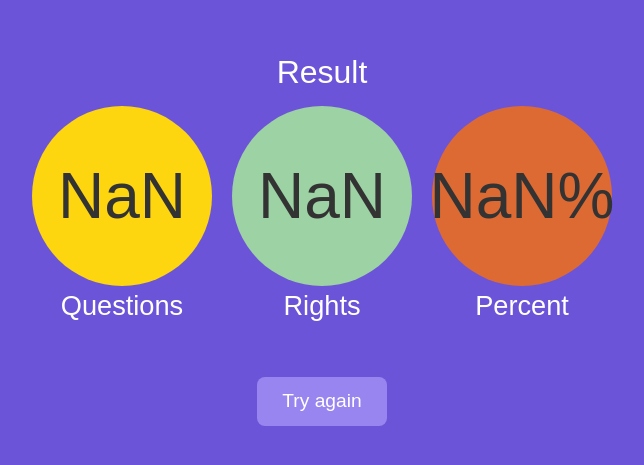
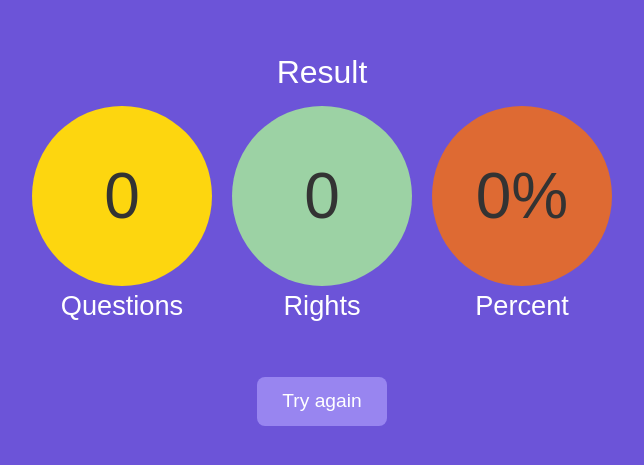
Before and after one commit to FelipeEnne/next-questions, a Next.js app: page /result in a window 1280 px wide. Shown: the part 163-628 px from the top of the page, without its empty margins (318-962 px from the left). Built offline with nearby package versions, Linux system fonts and the light colour scheme.

Commit message:
fix builds

```diff
--- a/components/Questionary.tsx
+++ b/components/Questionary.tsx
@@ -22,7 +22,7 @@ export default function Questionary(props: QuestionaryProps) {
       {props.question ? (
         <Question
           value={props.question}
-          timerToAnswer={6}
+          timerToAnswer={20}
           onAnswer={onAnswer}
           timeOut={props.goToNextStep}
         />
--- a/components/Statistics.tsx
+++ b/components/Statistics.tsx
@@ -1,12 +1,12 @@
 import styles from "../src/styles/Statistics.module.css";
 
 interface StatisticsProps {
-  value: any;
+  value: number | string;
   text: string;
   backColor?: string;
   fontColor?: string;
 }
-export default function Statistics(props: type) {
+export default function Statistics(props: StatisticsProps) {
   return (
     <div className={styles.statistics}>
       <div
--- a/components/Timer.tsx
+++ b/components/Timer.tsx
@@ -2,7 +2,7 @@ import { CountdownCircleTimer } from "react-countdown-circle-timer";
 import styles from "../src/styles/Timer.module.css";
 
 interface TimerProps {
-  key: any;
+  key: number | string;
   duration: number;
   timerOut: () => void;
 }
--- a/src/pages/index.tsx
+++ b/src/pages/index.tsx
@@ -61,7 +61,11 @@ export default function Home() {
 
   function goToNextStep() {
     const nextId = idNextQuestion();
-    nextId ? toNextQuestion(nextId) : finish();
+    if (nextId) {
+      toNextQuestion(nextId);
+    } else {
+      finish();
+    }
   }
 
   function toNextQuestion(nextId: number) {
--- a/src/pages/result.tsx
+++ b/src/pages/result.tsx
@@ -3,13 +3,16 @@ import Statistics from "../../components/Statistics";
 import styles from "../styles/Result.module.css";
 import { useRouter } from "next/router";
 
-export default function result() {
+export default function Result() {
   const router = useRouter();
 
-  const total = +router.query.total;
-  const right = +router.query.right;
-  const percent = Math.round((right / total) * 100);
+  const totalParam = router.query.total;
+  const rightParam = router.query.right;
 
+  const total = typeof totalParam === "string" ? Number(totalParam) : 0;
+  const right = typeof rightParam === "string" ? Number(rightParam) : 0;
+
+  const percent = total > 0 ? Math.round((right / total) * 100) : 0;
   return (
     <div className={styles.result}>
       <h1>Result</h1>
```
